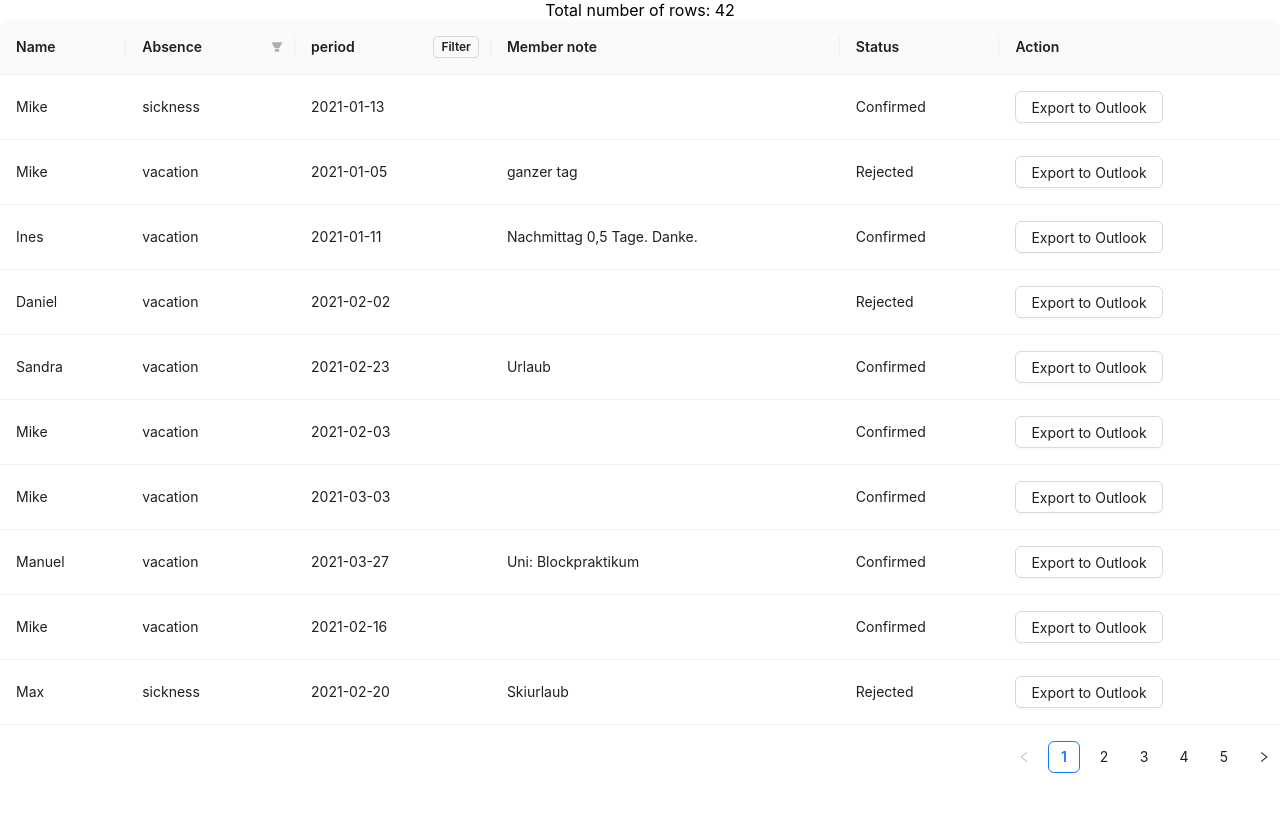
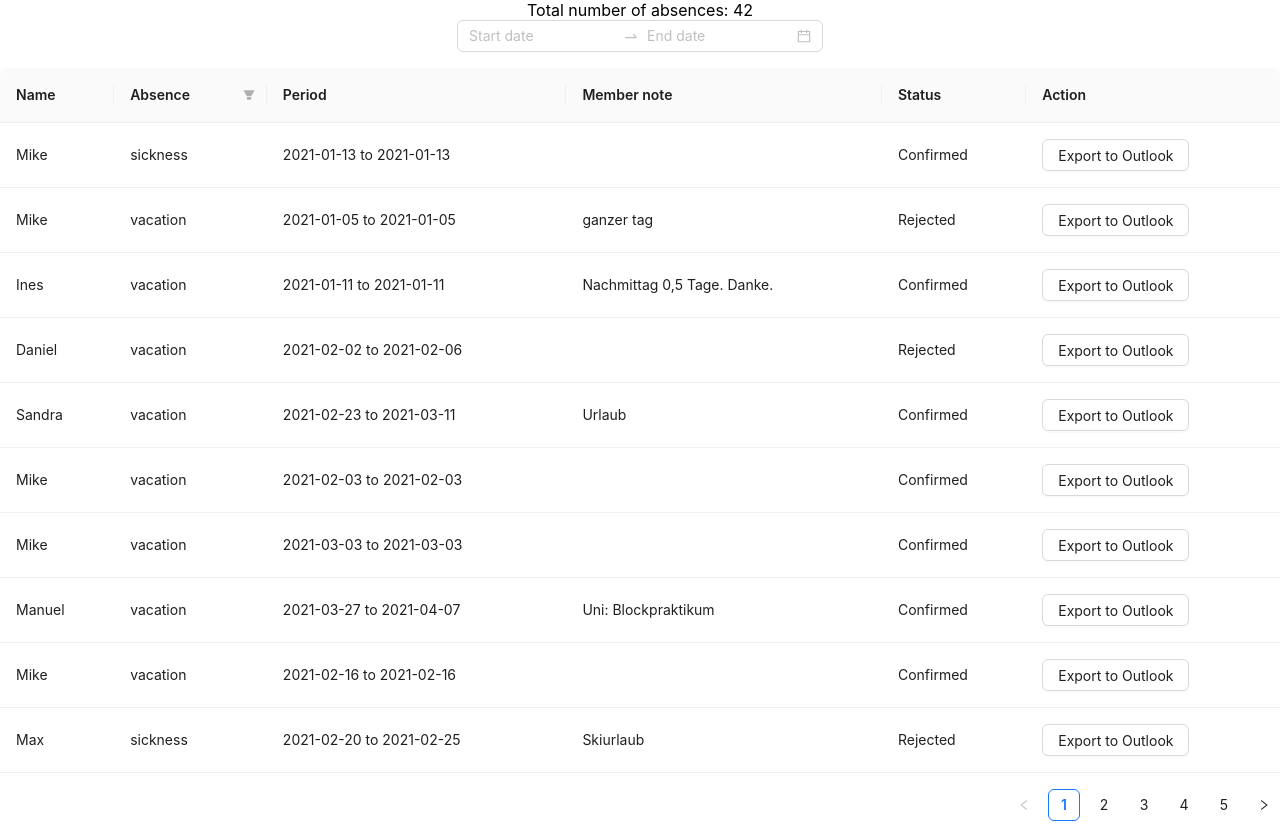
Before and after one commit to fahadshaikh99/crewmeister-react-challenge, a React (Create React App) app: page / in a window 1280 px wide. Before the commit the page ends 800 px from the top, so only its background shows below. Built offline with nearby package versions, Linux system fonts and the light colour scheme.

Commit message:
Add filter by date period

```diff
--- a/src/pages/Home/index.js
+++ b/src/pages/Home/index.js
@@ -1,12 +1,14 @@
 import React, { useEffect, useState } from 'react';
 import absences from '../../data/mock/absences.json';
 import members from '../../data/mock/members.json';
-import { Table } from 'antd';
+import { Table, DatePicker } from 'antd';
 import { listAbsencesColumns } from './listAbsencesColumns';
+const { RangePicker } = DatePicker;
 
 const Home = () => {
 
     const [listAbsences, setListAbsences] = useState([])
+    const [dateFilter, setDateFilter] = useState([]);
 
     useEffect(() => {
         // convert members array into object
@@ -28,16 +30,30 @@ const Home = () => {
         const absenceList = absences?.payload?.map(obj => ({
             name: membersObject[obj.userId]?.name,
             status: obj?.confirmedAt ? 'Confirmed' : obj?.rejectedAt ? 'Rejected' : 'Requested',
-            period: obj?.startDate,
+            period: `${obj?.startDate} to ${obj.endDate}`,
             ...obj
         }));
         return absenceList
     }
 
+    const handleDateFilterChange = (dates) => {
+        setDateFilter(dates);
+    };
+
+    const filteredDataSource = listAbsences?.filter((event) => {
+        if (!dateFilter?.length) {
+            return true;
+        }
+        const [startDate, endDate] = dateFilter;
+        return new Date(event?.startDate) >= startDate && new Date(event?.endDate) <= endDate;
+    });
+
     return (
         <div>
-            <div>Total number of rows: {listAbsences.length}</div>
-            <Table columns={listAbsencesColumns} dataSource={listAbsences} rowKey="id" />
+            <div>Total number of absences: {filteredDataSource.length}</div>
+            <RangePicker onChange={handleDateFilterChange} style={{ marginBottom: 16 }} />
+
+            <Table columns={listAbsencesColumns} dataSource={filteredDataSource} rowKey="id" />
         </div>
     )
 }
--- a/src/pages/Home/listAbsencesColumns.js
+++ b/src/pages/Home/listAbsencesColumns.js
@@ -26,37 +26,8 @@ export const listAbsencesColumns = [
         onFilter: (value, record) => record.type.indexOf(value) === 0,
     },
     {
-        title: 'period',
+        title: 'Period',
         dataIndex: 'period',
-        key: 'period',
-        filterDropdown: ({ setSelectedKeys, selectedKeys, confirm, clearFilters }) => (
-            <div style={{ padding: 8 }}>
-                <RangePicker
-                    value={selectedKeys}
-                    onChange={(dates) => setSelectedKeys(dates)}
-                    onOk={confirm}
-                    onClear={() => {
-                        setSelectedKeys([]);
-                        clearFilters();
-                    }}
-                />
-                <Space>
-                    <button onClick={() => confirm()}>Filter</button>
-                    <button onClick={() => clearFilters()}>Reset</button>
-                </Space>
-            </div>
-        ),
-        filterIcon: (filtered) => (
-            <Tag color={filtered ? 'blue' : 'default'} style={{ marginRight: 0 }}>
-                Filter
-            </Tag>
-        ),
-        onFilter: (value, record) => {
-
-            const [startDate, endDate] = record;
-            return new Date(record?.startDate) >= startDate && new Date(record?.endDate) <= endDate;
-
-        },
     },
     {
         title: 'Member note',
```
